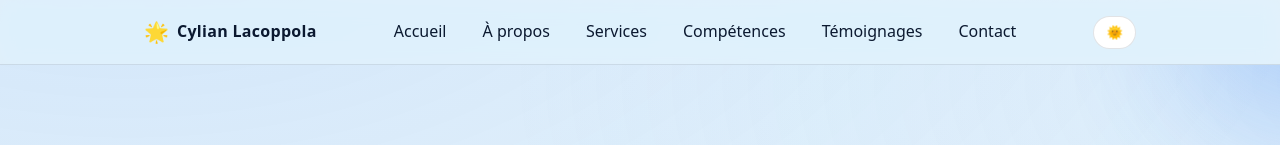
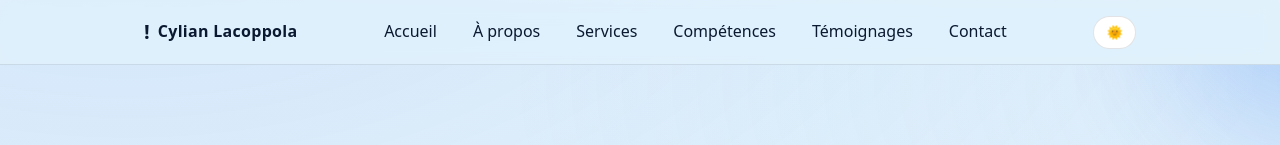
Before and after one commit to cylianlacoppola-bot/mon-site-kinesitherapie, a website: page index.html in a window 1280 px wide. Shown: the top 145 px of the page. Drawn offline with Linux system fonts and the light colour scheme.

Commit message:
Update index.html

```diff
--- a/index.html
+++ b/index.html
@@ -20,7 +20,7 @@
     <header class="site-header" role="banner">
       <div class="container header-inner">
         <div class="brand" aria-label="Accueil">
-          <span class="logo" aria-hidden="true">🌟</span>
+          <span class="logo" aria-hidden="true">!</span>
           <span class="brand-name" id="brand-name">Cylian Lacoppola</span>
         </div>
 
```
